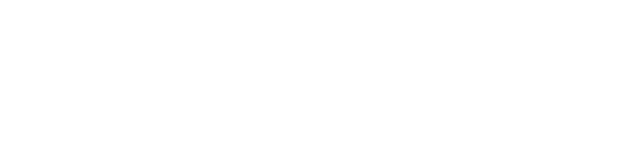
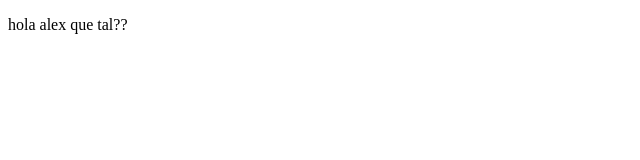
Before and after one commit to gabii185/Ejercicio_06, a plain HTML site: page index.html in a window 1280 px wide. Shown: the whole page, without its empty margins (0-640 px from the left). Drawn offline with Linux system fonts and the light colour scheme.

Commit message:
conflicto con alex

```diff
--- a/index.html
+++ b/index.html
@@ -7,6 +7,6 @@
     <title>Document</title>
 </head>
 <body>
-
+    <p>hola alex que tal??</p>
 </body>
 </html>
```
